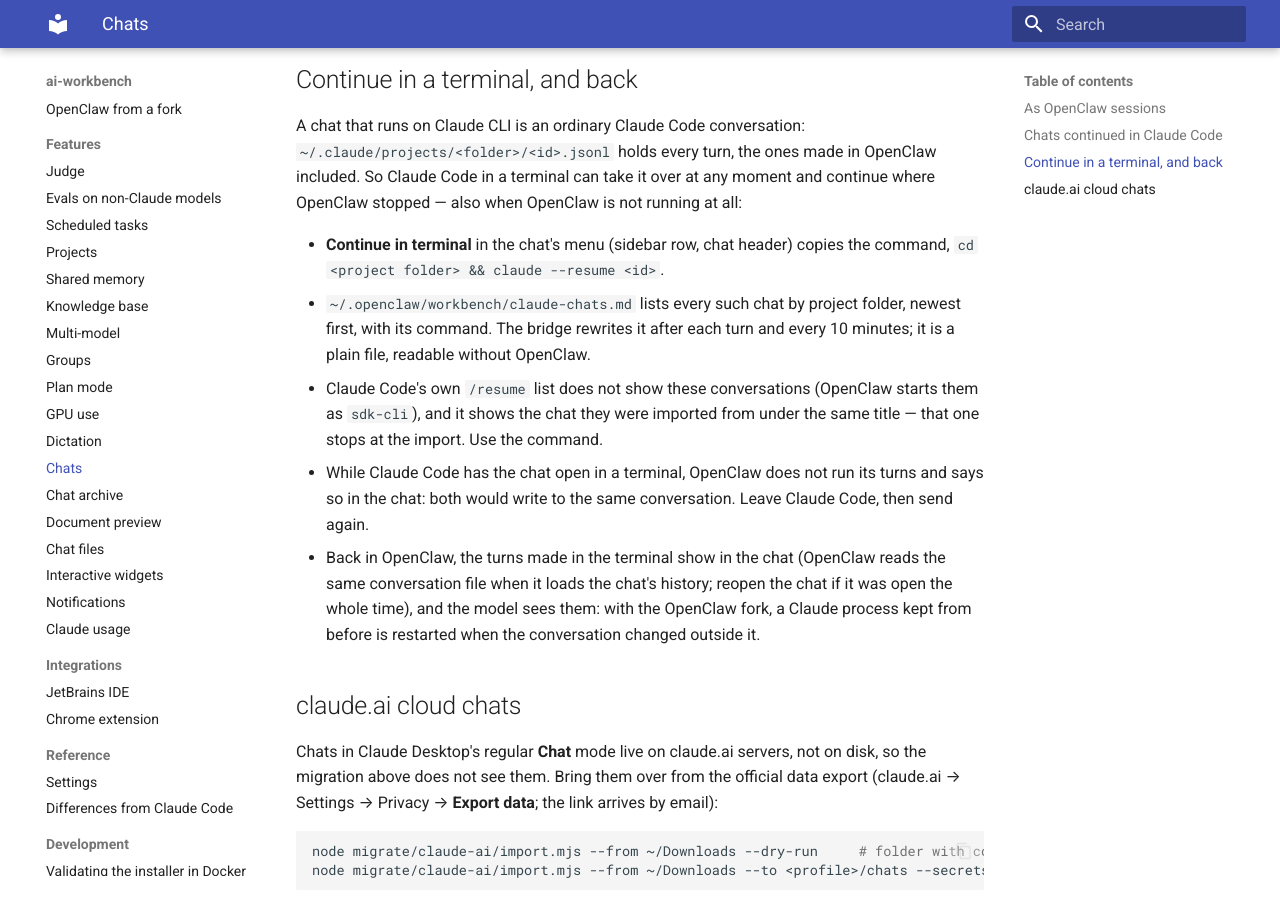
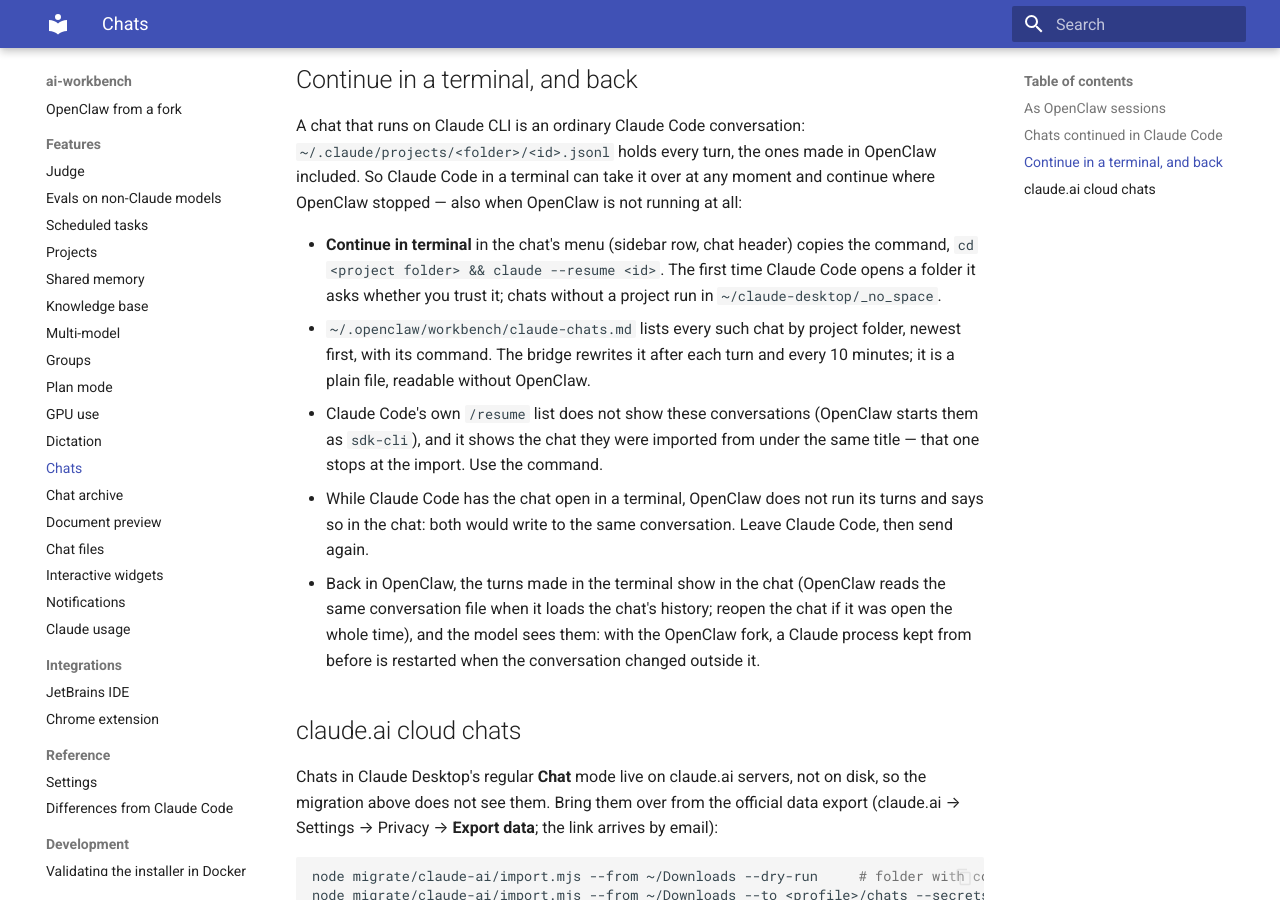
Before and after one commit to SingularBunny/ai-workbench, an MkDocs documentation site: the page built from docs/features/chats.md, in a window 1280 px wide and 900 px high, scrolled down 4223 px. Built offline with MkDocs 1.6.1 and Material for MkDocs 9.7.7, drawn with Linux system fonts in a browser that asks for light colours.

Commit message:
Chats: note Claude Code's trust prompt when continuing in a terminal

```diff
--- a/docs/features/chats.md
+++ b/docs/features/chats.md
@@ -163,7 +163,8 @@ holds every turn, the ones made in OpenClaw included. So Claude Code in a termin
 and continue where OpenClaw stopped — also when OpenClaw is not running at all:
 
 - **Continue in terminal** in the chat's menu (sidebar row, chat header) copies the command,
-  `cd <project folder> && claude --resume <id>`.
+  `cd <project folder> && claude --resume <id>`. The first time Claude Code opens a folder it asks whether you
+  trust it; chats without a project run in `~/claude-desktop/_no_space`.
 - `~/.openclaw/workbench/claude-chats.md` lists every such chat by project folder, newest first, with its command.
   The bridge rewrites it after each turn and every 10 minutes; it is a plain file, readable without OpenClaw.
 - Claude Code's own `/resume` list does not show these conversations (OpenClaw starts them as `sdk-cli`), and it
```
